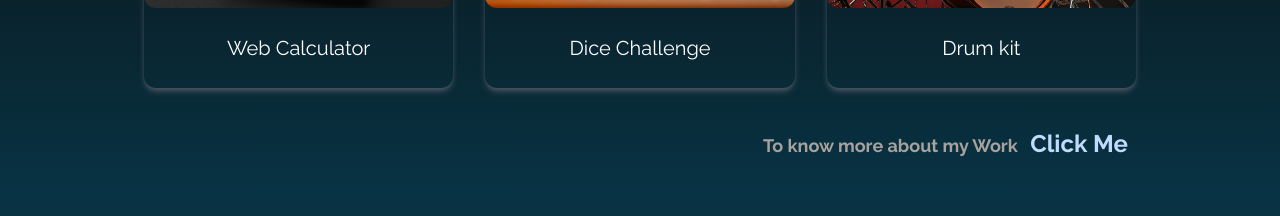
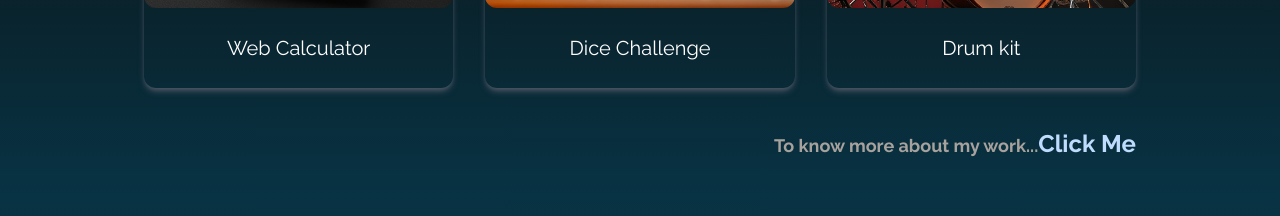
Before and after one commit to pvm-harshavardhan/pvmPortfolio, a React (Create React App) app: page / in a window 1280 px wide. Shown: the part 2380-2596 px from the top of the page. Built offline with nearby package versions, Linux system fonts and the light colour scheme; the HTML template or start-up script is replaced by a standard one.

Commit message:
latest update

```diff
--- a/package.json
+++ b/package.json
@@ -14,8 +14,6 @@
   },
   "scripts": {
     "start": "react-scripts start",
-    "predeploy": "npm run build",
-    "deploy": "gh-pages -d build",
     "build": "react-scripts build",
     "eject": "react-scripts eject"
   },
--- a/src/Components/Portfolio.jsx
+++ b/src/Components/Portfolio.jsx
@@ -96,7 +96,7 @@ const Portfolio = () => {
                         </div>
                     ))}
                 </div>
-                <p className="mt-10 text-right text-lg font-bold text-stone-400">To know more about my Work <a className="text-2xl text-blue-200 p-2 hover:text-blue-700" href="https://github.com/pvm-harshavardhan" target="_blank" rel="noopener noreferrer">Click Me</a></p>
+                <p className="mt-10 text-right text-lg font-bold text-stone-400">To know more about my work...<a className="text-2xl text-blue-200 pt-2 pb-2 hover:text-blue-700" href="https://github.com/pvm-harshavardhan" target="_blank" rel="noopener noreferrer">Click Me</a></p>
             </div>
         </div>
     );
```
